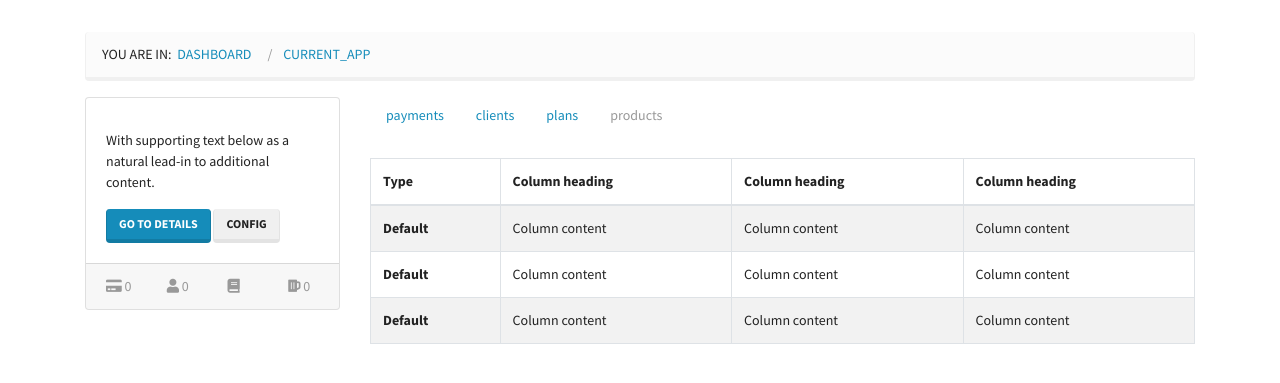
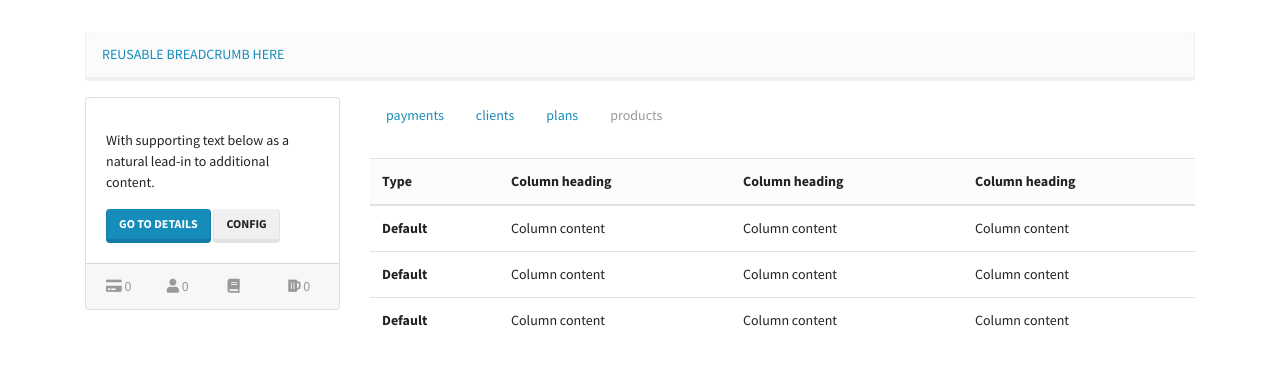
Before and after one commit to agapanto/pagosimple, a Django app: template pagosimple_frontend/templates/dashboard/apps/payments/list.html in a window 1280 px wide. Shown: the part 57-440 px from the top of the page. Run offline with Django 3.2, Linux system fonts and the light colour scheme; the template is opened without the code that fills it, so the values that code supplies are empty; some libraries are stand-ins or nearby versions.

Commit message:
Minor changes in apps subtemplates

```diff
--- a/pagosimple_frontend/templates/dashboard/apps/payments/list.html
+++ b/pagosimple_frontend/templates/dashboard/apps/payments/list.html
@@ -12,31 +12,7 @@
 
 {% block content %}
 
-  <ol class="breadcrumb">
-    <li class="">YOU ARE IN: &nbsp</li>
-    <li class="breadcrumb-item">
-      <a href="{% url 'dashboard' %}">DASHBOARD</a>
-    </li>
-    <li class="breadcrumb-item">
-      <a href="#">CURRENT_APP</a>
-    </li>
-    <!-- <li class="breadcrumb-item"><a href="#">(CURRENT_APP)</a></li>
-    <li class="breadcrumb-item"><a href="#">MY CLIENTS</a></li>
-    <li class="breadcrumb-item active">12345678-9</li> -->
-  </ol>
-
-  <!-- <div class="alert alert-dismissible alert-info">
-    <button type="button" class="close" data-dismiss="alert">&times;</button>
-    <strong>Heads up!</strong> This <a href="#" class="alert-link">alert needs your attention</a>, but it's not super important.
-  </div> -->
-
-  <!-- <div class="row text-center">
-    <div class="col-12">
-      <h1>
-        planeta agroecologico dashboard
-      </h1>
-    </div>
-  </div> -->
+  {% include 'components/breadcrumb.html' %}
 
   <div class="row">
 
@@ -51,9 +27,9 @@
       <div class="row">
         <div class="col-12">
 
-          <table class="table table-hover table-striped table-bordered">
+          <table class="table">
             <thead>
-              <tr>
+              <tr class="table-light">
                 <th scope="col">Type</th>
                 <th scope="col">Column heading</th>
                 <th scope="col">Column heading</th>
```
Also changed, not shown: pagosimple_frontend/templates/dashboard/apps/plans/list.html (+8 -0 lines).
